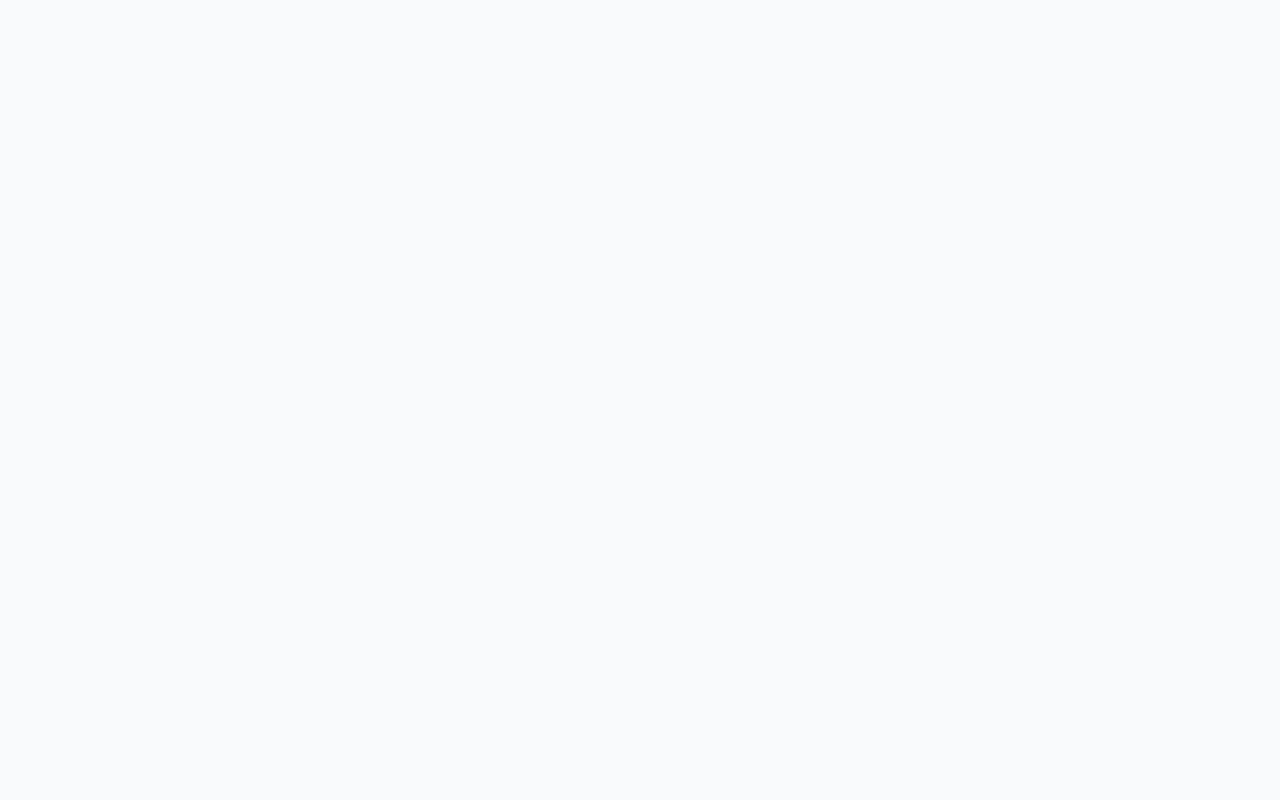
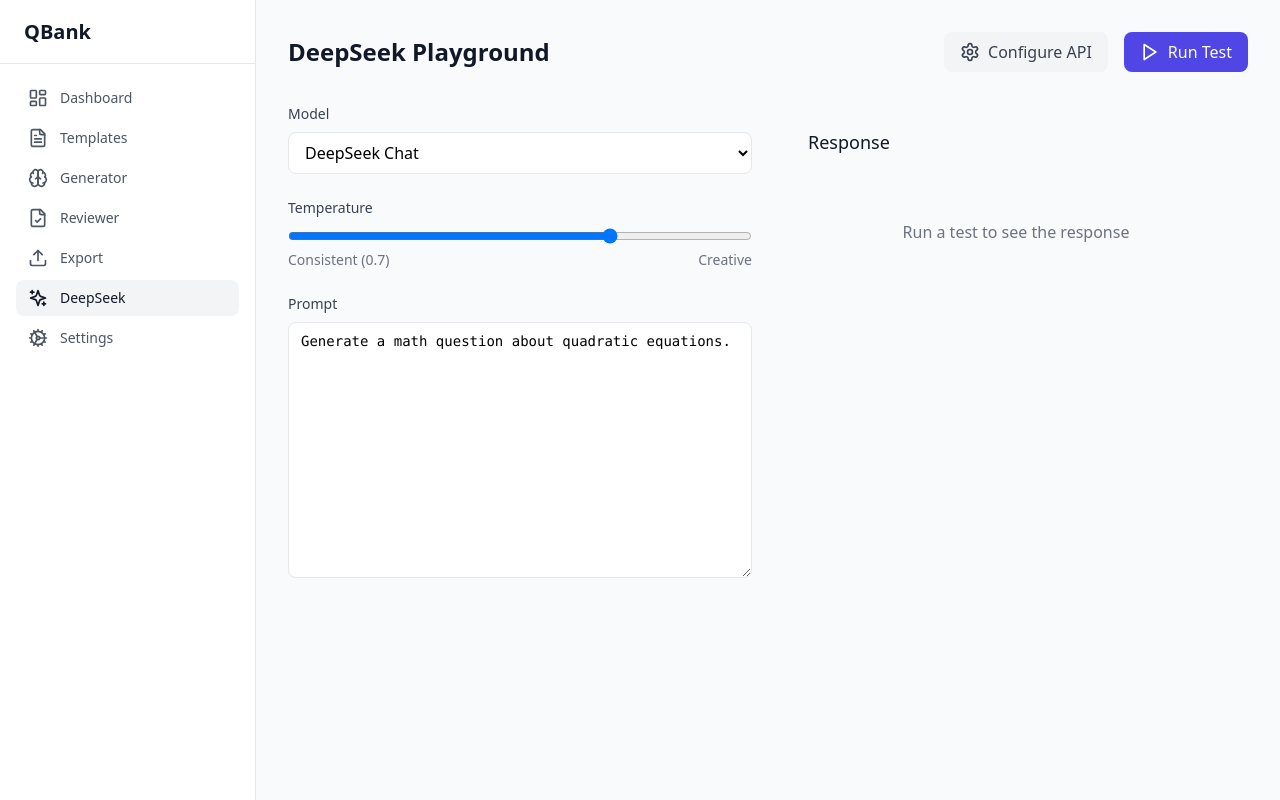
Before and after one commit to newprojects-ai/lvnplus-QBank, a React (Vite) app: page /deepseek in a window 1280 px wide. Before the commit this address had no page. Built offline with nearby package versions, Linux system fonts and the light colour scheme; no server answers; sample sign-in values are in the browser's storage.

Commit message:
LLM Integration #1 - DeepSeek Playpen

```diff
--- a/src/App.tsx
+++ b/src/App.tsx
@@ -11,6 +11,7 @@ import { GeneratorPage } from './pages/GeneratorPage';
 import { ReviewerPage } from './pages/ReviewerPage';
 import { ExportPage } from './pages/ExportPage';
 import { SettingsPage } from './pages/SettingsPage';
+import { DeepSeekPlayground } from './pages/DeepSeekPlayground';
 
 const queryClient = new QueryClient();
 
@@ -38,6 +39,7 @@ function App() {
               <Route path="generator" element={<ProtectedRoute><GeneratorPage /></ProtectedRoute>} />
               <Route path="reviewer" element={<ProtectedRoute><ReviewerPage /></ProtectedRoute>} />
               <Route path="export" element={<ProtectedRoute><ExportPage /></ProtectedRoute>} />
+              <Route path="deepseek" element={<ProtectedRoute><DeepSeekPlayground /></ProtectedRoute>} />
               <Route path="settings" element={<ProtectedRoute><SettingsPage /></ProtectedRoute>} />
             </Route>
           </Routes>
--- a/src/components/Layout.tsx
+++ b/src/components/Layout.tsx
@@ -1,6 +1,6 @@
 import React from 'react';
 import { Outlet, Link, useLocation } from 'react-router-dom';
-import { Brain, FileText, Cog, FileCheck, Upload, LayoutDashboard } from 'lucide-react';
+import { Brain, FileText, Cog, FileCheck, Upload, LayoutDashboard, Sparkles } from 'lucide-react';
 
 const navigation = [
   { name: 'Dashboard', href: '/', icon: LayoutDashboard },
@@ -8,6 +8,7 @@ const navigation = [
   { name: 'Generator', href: '/generator', icon: Brain },
   { name: 'Reviewer', href: '/reviewer', icon: FileCheck },
   { name: 'Export', href: '/export', icon: Upload },
+  { name: 'DeepSeek', href: '/deepseek', icon: Sparkles },
   { name: 'Settings', href: '/settings', icon: Cog },
 ];
 
--- /dev/null
+++ b/src/pages/DeepSeekPlayground.tsx
@@ -0,0 +1,195 @@
+import React, { useState } from 'react';
+import { useQuery } from '@tanstack/react-query';
+import { Play, Settings, RefreshCw, Copy } from 'lucide-react';
+import toast from 'react-hot-toast';
+
+interface TestResult {
+  success: boolean;
+  response?: string;
+  error?: string;
+  timing?: number;
+}
+
+export function DeepSeekPlayground() {
+  const [prompt, setPrompt] = useState('Generate a math question about quadratic equations.');
+  const [model, setModel] = useState('deepseek-chat');
+  const [temperature, setTemperature] = useState(0.7);
+  const [isLoading, setIsLoading] = useState(false);
+  const [testResult, setTestResult] = useState<TestResult | null>(null);
+
+  const { data: aiConfigs } = useQuery({
+    queryKey: ['ai-configs'],
+    queryFn: async () => {
+      const response = await fetch('/api/settings/ai');
+      if (!response.ok) throw new Error('Failed to fetch AI configurations');
+      return response.json();
+    },
+  });
+
+  const handleTest = async () => {
+    setIsLoading(true);
+    const startTime = performance.now();
+
+    try {
+      const deepseekConfig = aiConfigs?.find((c: any) => c.provider === 'deepseek');
+
+      if (!deepseekConfig) {
+        toast.error('No DeepSeek configuration found. Please add one in Settings.');
+        return;
+      }
+
+      const response = await fetch(`/api/settings/ai/${deepseekConfig.id}/test`, {
+        method: 'POST',
+        headers: { 'Content-Type': 'application/json' },
+        body: JSON.stringify({
+          prompt,
+          model,
+          temperature,
+        }),
+      });
+
+      const data = await response.json();
+      const endTime = performance.now();
+
+      setTestResult({
+        success: data.success,
+        response: data.response,
+        error: data.error,
+        timing: Math.round(endTime - startTime),
+      });
+
+      if (data.success) {
+        toast.success('Test completed successfully');
+      } else {
+        toast.error(`Test failed: ${data.error}`);
+      }
+    } catch (error) {
+      setTestResult({
+        success: false,
+        error: error instanceof Error ? error.message : 'Unknown error',
+      });
+      toast.error('Failed to run test');
+    } finally {
+      setIsLoading(false);
+    }
+  };
+
+  return (
+    <div className="p-8">
+      <div className="flex justify-between items-center mb-8">
+        <h1 className="text-2xl font-bold text-gray-900">DeepSeek Playground</h1>
+        <div className="flex items-center gap-4">
+          <button
+            onClick={() => window.location.href = '/settings'}
+            className="flex items-center gap-2 px-4 py-2 text-gray-700 bg-gray-100 rounded-lg hover:bg-gray-200"
+          >
+            <Settings className="w-5 h-5" />
+            Configure API
+          </button>
+          <button
+            onClick={handleTest}
+            disabled={isLoading}
+            className="flex items-center gap-2 px-4 py-2 bg-indigo-600 text-white rounded-lg hover:bg-indigo-700 disabled:opacity-50"
+          >
+            {isLoading ? (
+              <RefreshCw className="w-5 h-5 animate-spin" />
+            ) : (
+              <Play className="w-5 h-5" />
+            )}
+            {isLoading ? 'Running...' : 'Run Test'}
+          </button>
+        </div>
+      </div>
+
+      <div className="grid grid-cols-2 gap-8">
+        <div className="space-y-6">
+          <div>
+            <label className="block text-sm font-medium text-gray-700 mb-2">
+              Model
+            </label>
+            <select
+              value={model}
+              onChange={(e) => setModel(e.target.value)}
+              className="w-full px-3 py-2 border rounded-lg bg-white"
+            >
+              <option value="deepseek-chat">DeepSeek Chat</option>
+              <option value="deepseek-coder">DeepSeek Coder</option>
+            </select>
+          </div>
+
+          <div>
+            <label className="block text-sm font-medium text-gray-700 mb-2">
+              Temperature
+            </label>
+            <input
+              type="range"
+              min="0"
+              max="1"
+              step="0.1"
+              value={temperature}
+              onChange={(e) => setTemperature(parseFloat(e.target.value))}
+              className="w-full"
+            />
+            <div className="flex justify-between text-sm text-gray-500">
+              <span>Consistent ({temperature})</span>
+              <span>Creative</span>
+            </div>
+          </div>
+
+          <div>
+            <label className="block text-sm font-medium text-gray-700 mb-2">
+              Prompt
+            </label>
+            <textarea
+              value={prompt}
+              onChange={(e) => setPrompt(e.target.value)}
+              className="w-full h-64 px-3 py-2 border rounded-lg font-mono text-sm"
+              placeholder="Enter your prompt here..."
+            />
+          </div>
+        </div>
+
+        <div className="bg-gray-50 rounded-lg p-6">
+          <div className="flex justify-between items-center mb-4">
+            <h2 className="text-lg font-medium text-gray-900">Response</h2>
+            {testResult && (
+              <div className="flex items-center gap-4">
+                <span className="text-sm text-gray-500">
+                  {testResult.timing}ms
+                </span>
+                <button
+                  onClick={() => {
+                    navigator.clipboard.writeText(testResult.response || '');
+                    toast.success('Copied to clipboard');
+                  }}
+                  className="p-2 text-gray-600 hover:text-indigo-600 rounded-lg hover:bg-gray-100"
+                >
+                  <Copy className="w-5 h-5" />
+                </button>
+              </div>
+            )}
+          </div>
+
+          {testResult ? (
+            <div className="space-y-4">
+              <div className={`p-4 rounded-lg ${
+                testResult.success ? 'bg-green-50 border border-green-200' :
+                'bg-red-50 border border-red-200'
+              }`}>
+                <pre className={`whitespace-pre-wrap font-mono text-sm ${
+                  testResult.success ? 'text-green-800' : 'text-red-800'
+                }`}>
+                  {testResult.success ? testResult.response : testResult.error}
+                </pre>
+              </div>
+            </div>
+          ) : (
+            <div className="text-center text-gray-500 py-12">
+              Run a test to see the response
+            </div>
+          )}
+        </div>
+      </div>
+    </div>
+  );
+}
```
